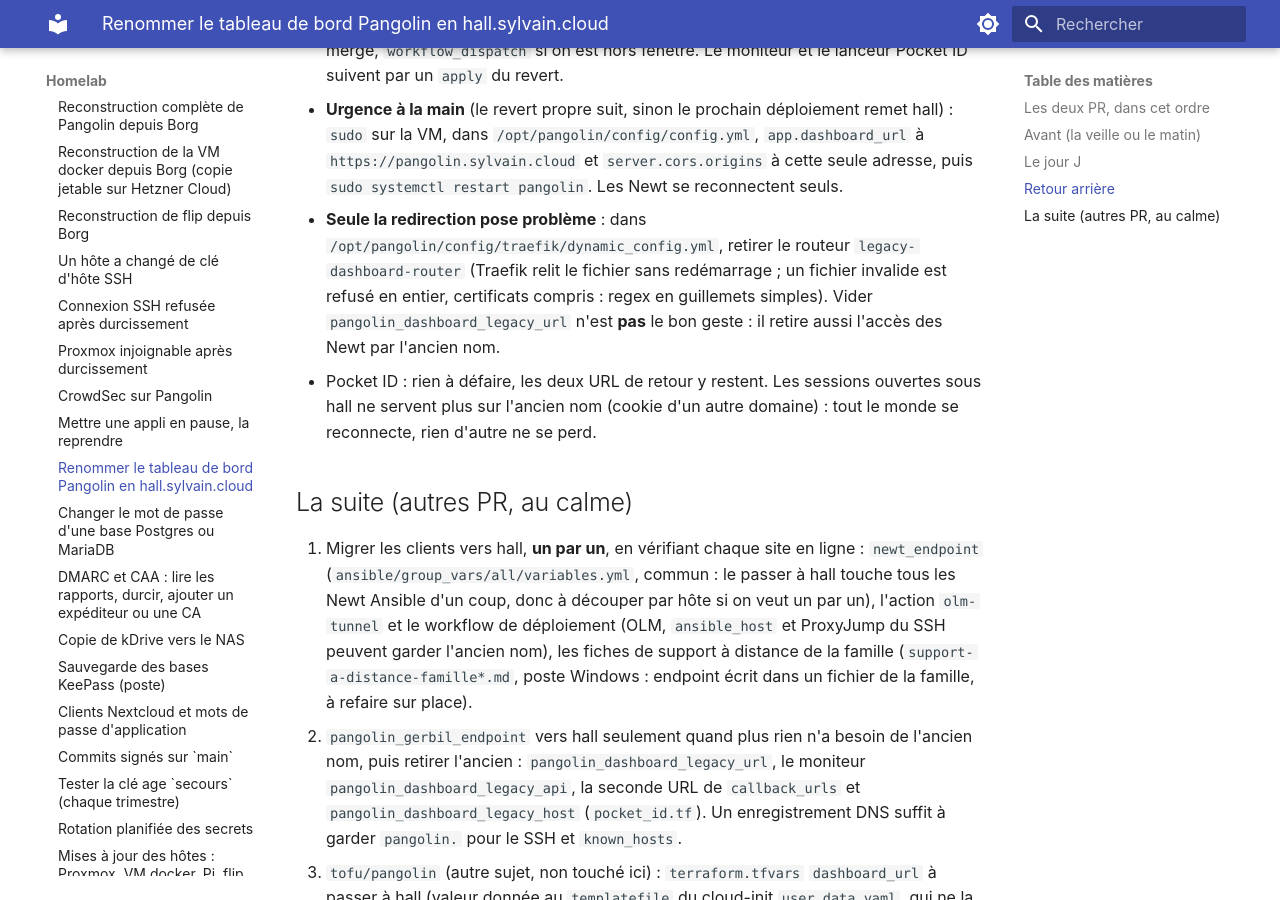
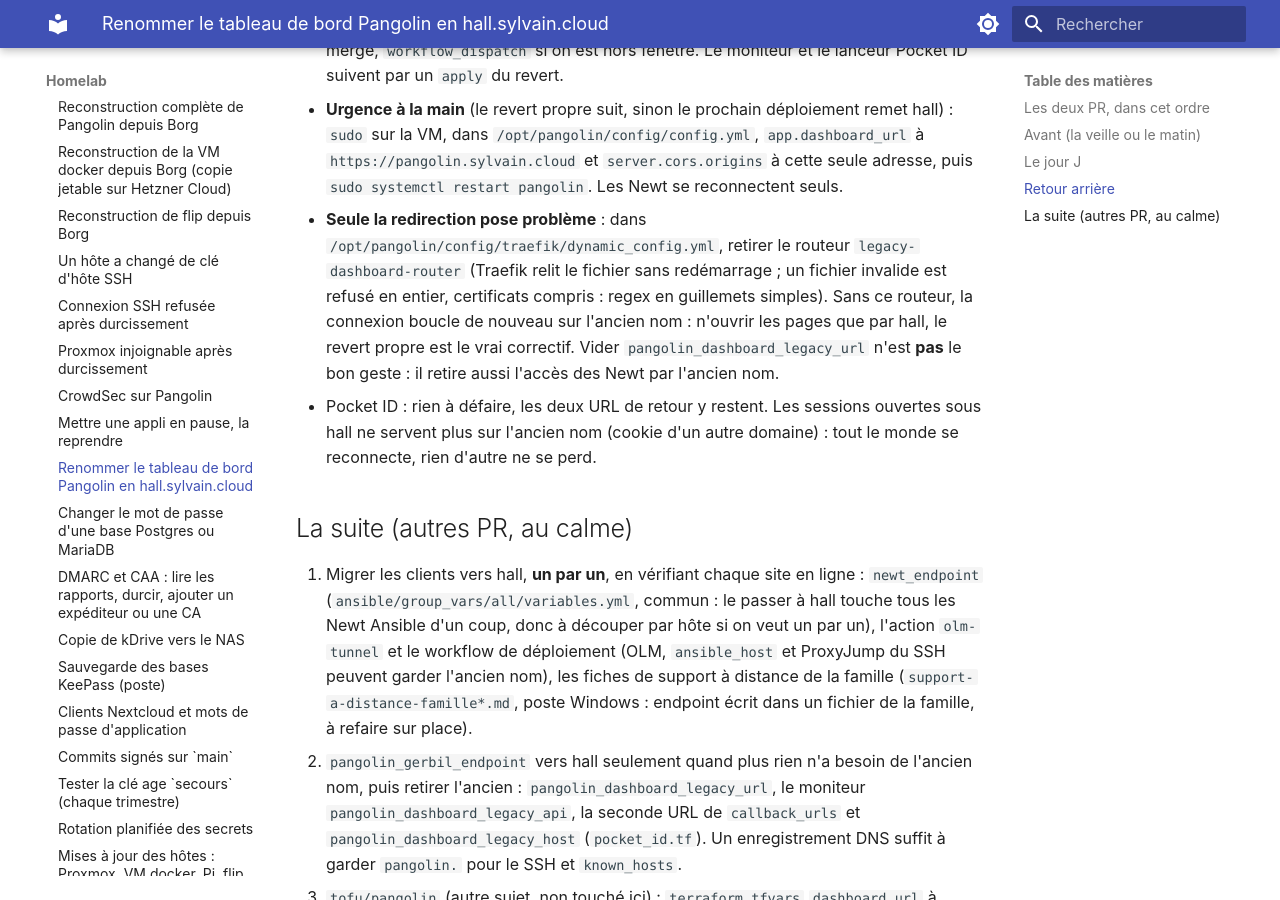
Before and after one commit to sylvainmetayer/homelab, an MkDocs documentation site: the page built from docs/runbooks/renommage-pangolin-hall.md, in a window 1280 px wide and 900 px high, scrolled down 2568 px. Built offline with MkDocs 1.6.1 and Material for MkDocs 9.7.7, drawn with Linux system fonts in a browser that asks for light colours.

Commit message:
docs(pangolin): revue du renommage, retour arrière sans redirection, page du tableau de bord de la fiche de support
Claude-Session: https://claude.ai/code/session_01EfxfYAbz2gwpFVQsyUyGKn

```diff
--- a/docs/runbooks/renommage-pangolin-hall.md
+++ b/docs/runbooks/renommage-pangolin-hall.md
@@ -103,7 +103,8 @@ publique, le mur SSO n'y est pour rien) ; console Hetzner si le SSH ne répond p
   `/opt/pangolin/config/traefik/dynamic_config.yml`, retirer le routeur
   `legacy-dashboard-router` (Traefik relit le fichier sans redémarrage ; un
   fichier invalide est refusé en entier, certificats compris : regex en guillemets
-  simples). Vider `pangolin_dashboard_legacy_url` n'est **pas** le bon geste :
+  simples). Sans ce routeur, la connexion boucle de nouveau sur l'ancien nom :
+  n'ouvrir les pages que par hall, le revert propre est le vrai correctif. Vider `pangolin_dashboard_legacy_url` n'est **pas** le bon geste :
   il retire aussi l'accès des Newt par l'ancien nom.
 - Pocket ID : rien à défaire, les deux URL de retour y restent. Les sessions
   ouvertes sous hall ne servent plus sur l'ancien nom (cookie d'un autre
```
Also changed, not shown: docs/runbooks/support-a-distance-famille-sans-tofu.md (+1 -1 lines).
